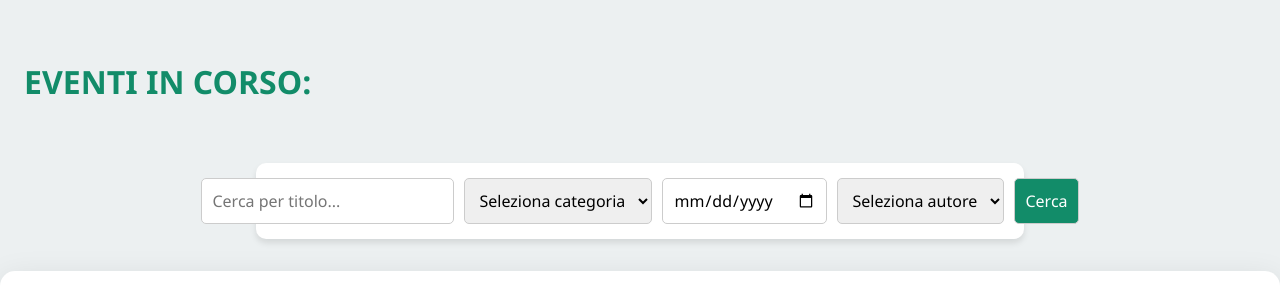
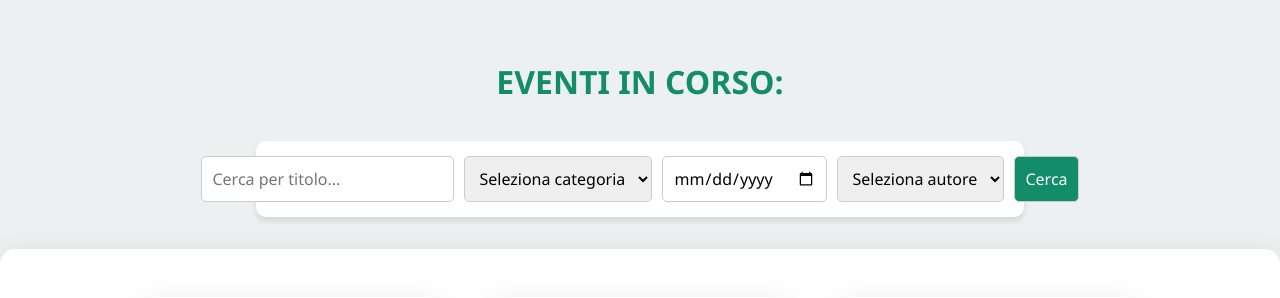
Before and after one commit to ProjetEremo/ProgettoEremo, a PHP site: page /eventiincorso.html in a window 1280 px wide. Shown: the part 72-370 px from the top of the page. Run offline with PHP 8.4, Linux system fonts and the light colour scheme.

Commit message:
Sistemato titolo ricerca eventi

```diff
--- a/eremo/src/style.css
+++ b/eremo/src/style.css
@@ -581,12 +581,13 @@ body {
 
 .titoloeventiincorso {
   position: relative;
-  margin: 2rem 0;
+  margin: 2rem 0 0 0; /* Margine inferiore ridotto a 0 */
   padding: 1.5rem;
   display: flex;
-  justify-content: space-between;
+  justify-content: center;
   align-items: center;
   color: var(--secondary);
+  text-align: center;
 }
 
 .minievent-card {
```
